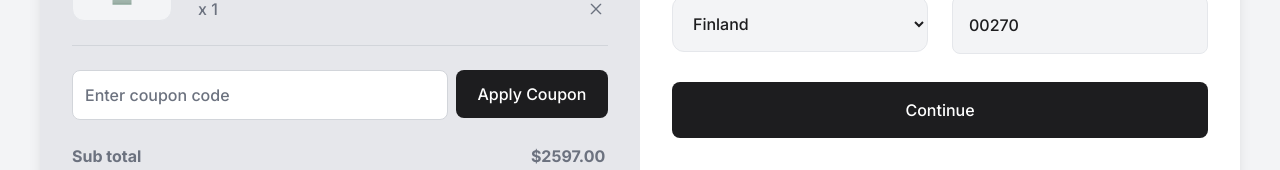
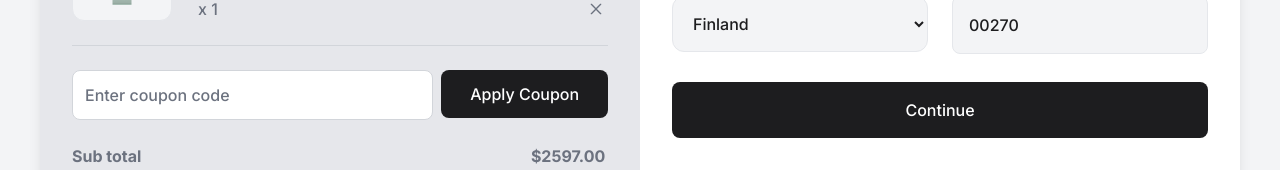
Before and after one commit to EdiedRamos/devchallenges, a Next.js app: page /device-shop-checkout in a window 1280 px wide. Shown: the part 478-648 px from the top of the page. Built offline with nearby package versions, Linux system fonts and the light colour scheme.

Commit message:
feat: update styles

```diff
--- a/src/app/device-shop-checkout/page.tsx
+++ b/src/app/device-shop-checkout/page.tsx
@@ -15,11 +15,11 @@ export default function DeviceShopCheckout() {
         {/* left part */}
         <div className="p-8 bg-dsc-gray-tr">
           <ProductGrid />
-          <div className="grid grid-columns-1 lg:grid-columns-12 my-6 gap-2">
-            <div className="lg:col-start-1 lg:col-end-7">
+          <div className="grid grid-columns-1 my-6 gap-2">
+            <div className="lg:col-start-1 lg:col-end-4">
               <Input placeholder="Enter coupon code" />
             </div>
-            <div className="lg:col-start-7">
+            <div className="lg:col-start-4">
               <Button padding="p-3">Apply Coupon</Button>
             </div>
           </div>
```
